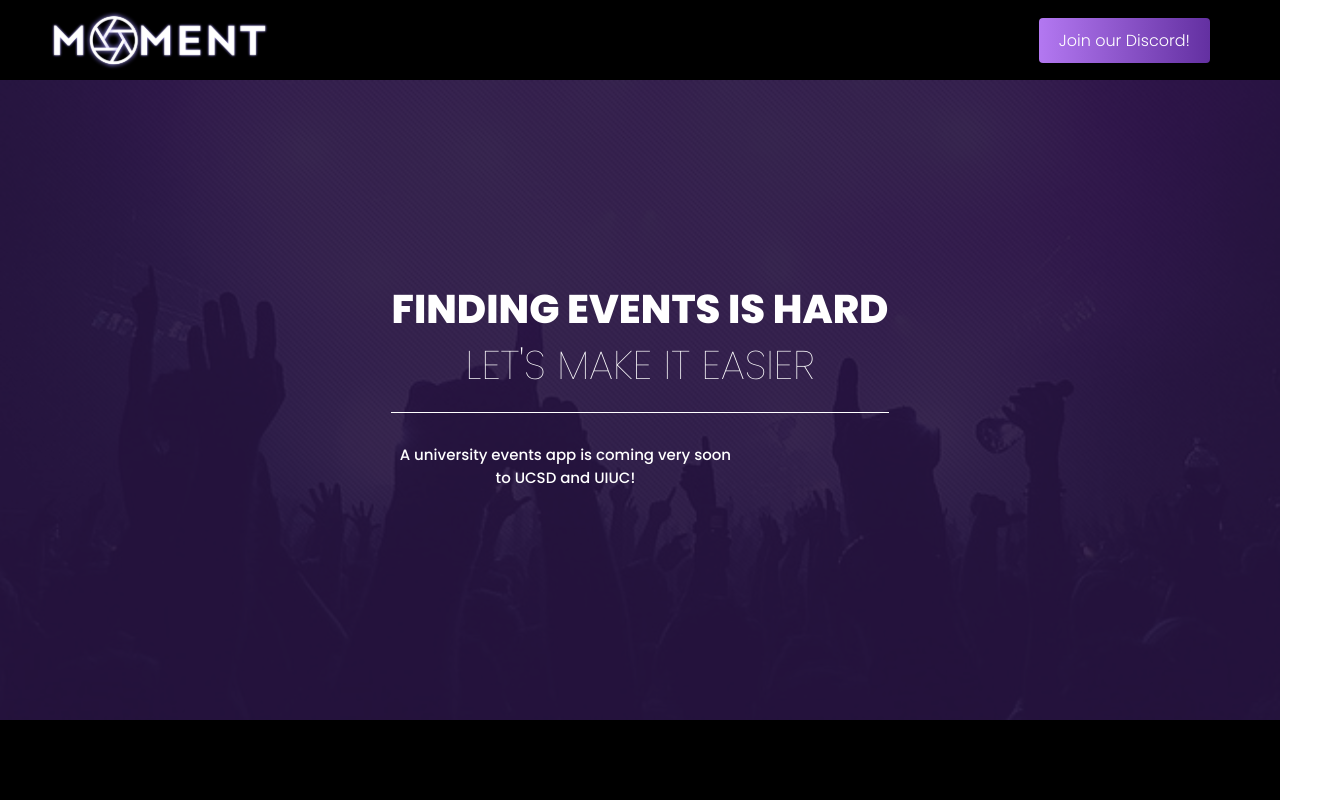
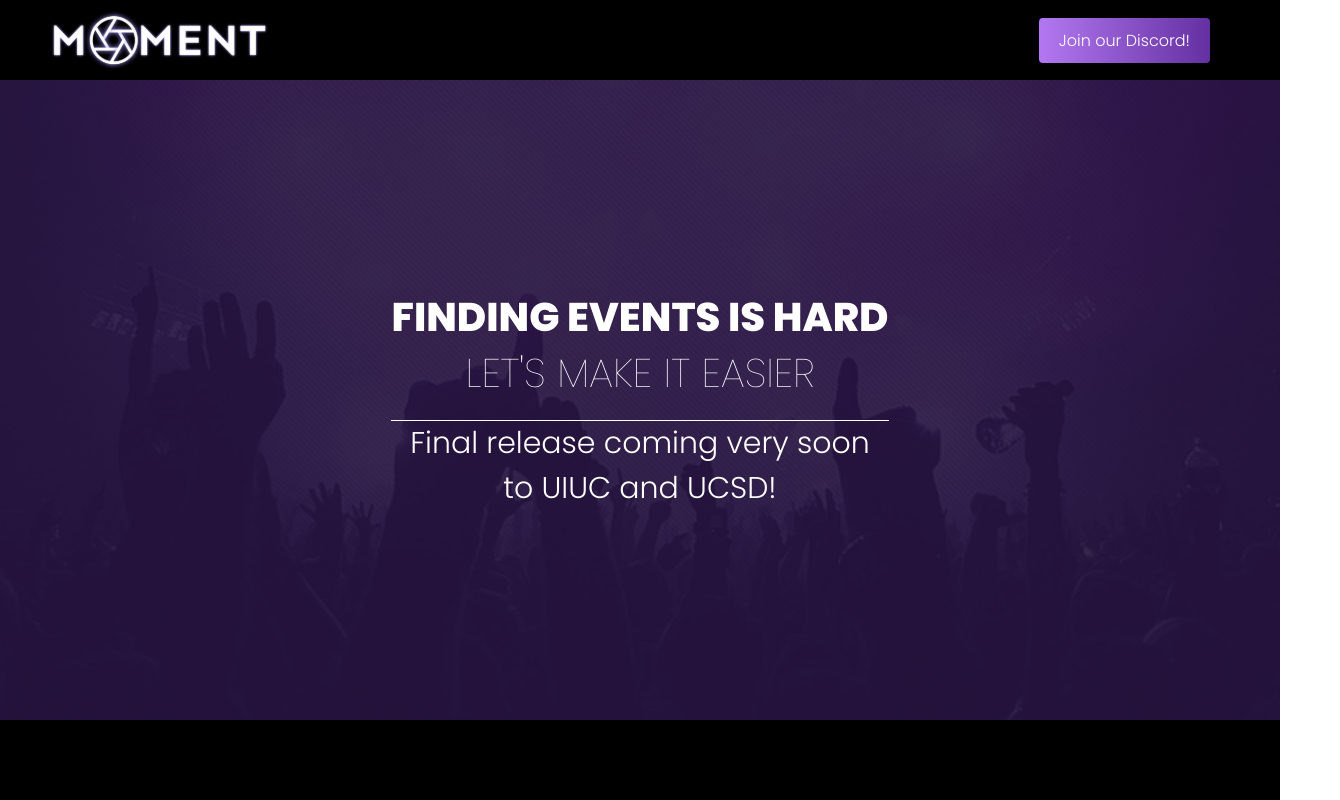
Before and after one commit to MomentEvents/Moment-Website, a React (Create React App) app: page / in a window 1280 px wide. Shown: the top 800 px of the page, 1340 px wide, since content can reach past the window. Built offline with nearby package versions, Linux system fonts and the light colour scheme.

Commit message:
Fixed horizontal scrolling

```diff
--- a/src/App.css
+++ b/src/App.css
@@ -1,3 +1,19 @@
+*, *::before, *::after {
+  box-sizing: inherit;
+}
+
+html {
+  /* this makes sure the padding and the border is included in the box sizing */
+  box-sizing: border-box;
+  overflow-x: hidden;
+}
+
+html body {
+  padding: 0;
+  margin: 0;
+  overflow-x: inherit;
+}
+
 .navbar-bg {
   width: 100%;
   height: 100%;
--- a/src/components/features/Features.css
+++ b/src/components/features/Features.css
@@ -59,7 +59,7 @@ body {
   flex: 1;
 }
 .features-right2 img {
-  width: 125%;
+  width: 55%;
   text-align: center;
 }
 
--- a/src/components/features/Features.js
+++ b/src/components/features/Features.js
@@ -17,8 +17,9 @@ const Features = () => {
     });
   }, []);
   return (
-    <div>
+    <div className="features-background">
       <section id="features">
+
           <div className="container features">
             <div className="features-content">
               <div className="features-left1" data-aos="fade-right">
--- a/src/components/header/Header.css
+++ b/src/components/header/Header.css
@@ -21,7 +21,6 @@
 
 #inner {
   width: 50%;
-  margin: 0 auto;
   text-align: center;
 }
 
@@ -37,6 +36,13 @@ h1 span:nth-child(1) {
 h1 span:nth-child(2),
 h1 span:nth-child(3) {
   font-weight: 100;
+}
+
+.release-text {
+  text-align: center;
+  font-weight: 300;
+  font-size: 30px;
+  color: #fff;
 }
 
 .header h1::after {
--- a/src/components/header/Header.js
+++ b/src/components/header/Header.js
@@ -24,9 +24,10 @@ const Header = () => {
               <span>Let's make it easier</span>
               {/* <span>is a Lorem ipsum dolor sit amet, consectetur adipisicing</span> */}
             </h1>
-            <p className="u-text-large">
-              A university events app is coming very soon to UCSD and UIUC!
-            </p>
+
+            <div className="release-text">
+              Final release coming very soon <br></br> to UIUC and UCSD!
+            </div>
             {/* <div className="header-cta">
             <Button text={"Get Started"} btnClass={"btn-dark"} href={"#"} />
             <Button text={"How It Works"} btnClass={"btn-light"} href={"#"} />
--- a/src/components/navbar/Navbar.js
+++ b/src/components/navbar/Navbar.js
@@ -43,7 +43,7 @@ const Navbar = () => {
               <a href="#cats" class="navbar__links" id="cat-page"><i class="fas fa-solid fa-cat"></i></a>
           </li> */}
           <li class="navbar__btn">
-              <a href="https://discord.gg/dQZ64mGgbP/" target="_blank" class="button" id="temp-page">Join our Discord!</a>
+              <a href="https://discord.com/invite/dQZ64mGgbP" target="_blank" class="button" id="temp-page">Join our Discord!</a>
           </li>
       </ul>
       </div>
```
Also changed, not shown: src/assets/match.png. Lines whose indentation alone changed are shown as unchanged.
